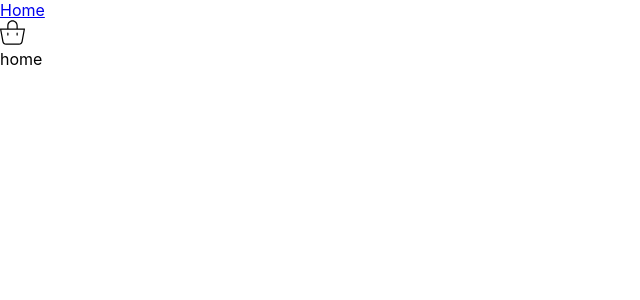
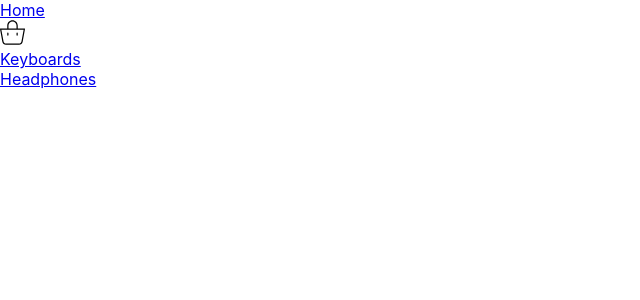
Before and after one commit to shelooks16/assignment-cart, a React (Create React App) app: page / in a window 1280 px wide. Shown: the top 300 px of the page, without its empty margins (0-640 px from the left). Built offline with nearby package versions, Linux system fonts and the light colour scheme.

Commit message:
create links to category pages

```diff
--- a/src/pages/Home.js
+++ b/src/pages/Home.js
@@ -1,7 +1,19 @@
 import React from 'react';
+import { Link } from 'react-router-dom';
+import categories from '../db/categories.json';
 
 const Home = () => {
-  return <div>home</div>;
+  return (
+    <div>
+      <div>
+        {categories.map(c => (
+          <div key={c.id}>
+            <Link to={`/category/${c.id}`}>{c.name}</Link>
+          </div>
+        ))}
+      </div>
+    </div>
+  );
 };
 
 export default Home;
```
